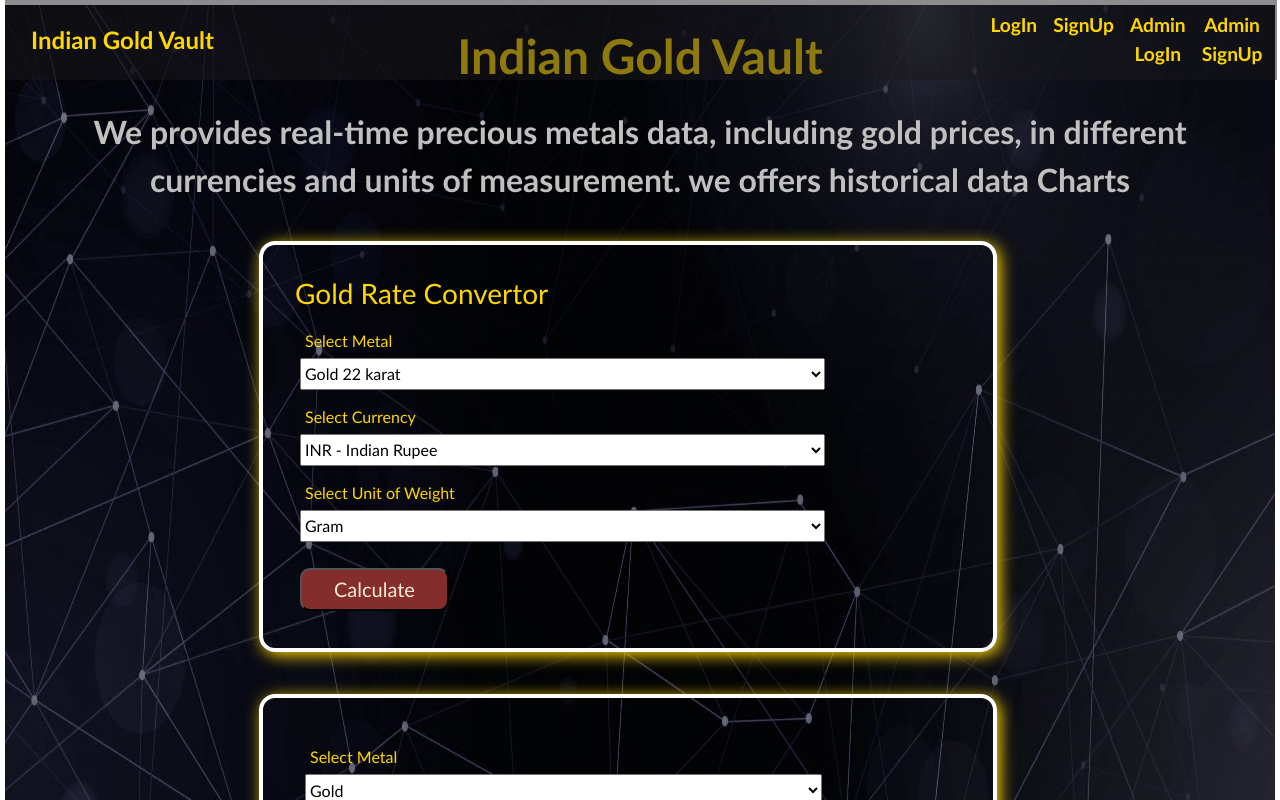
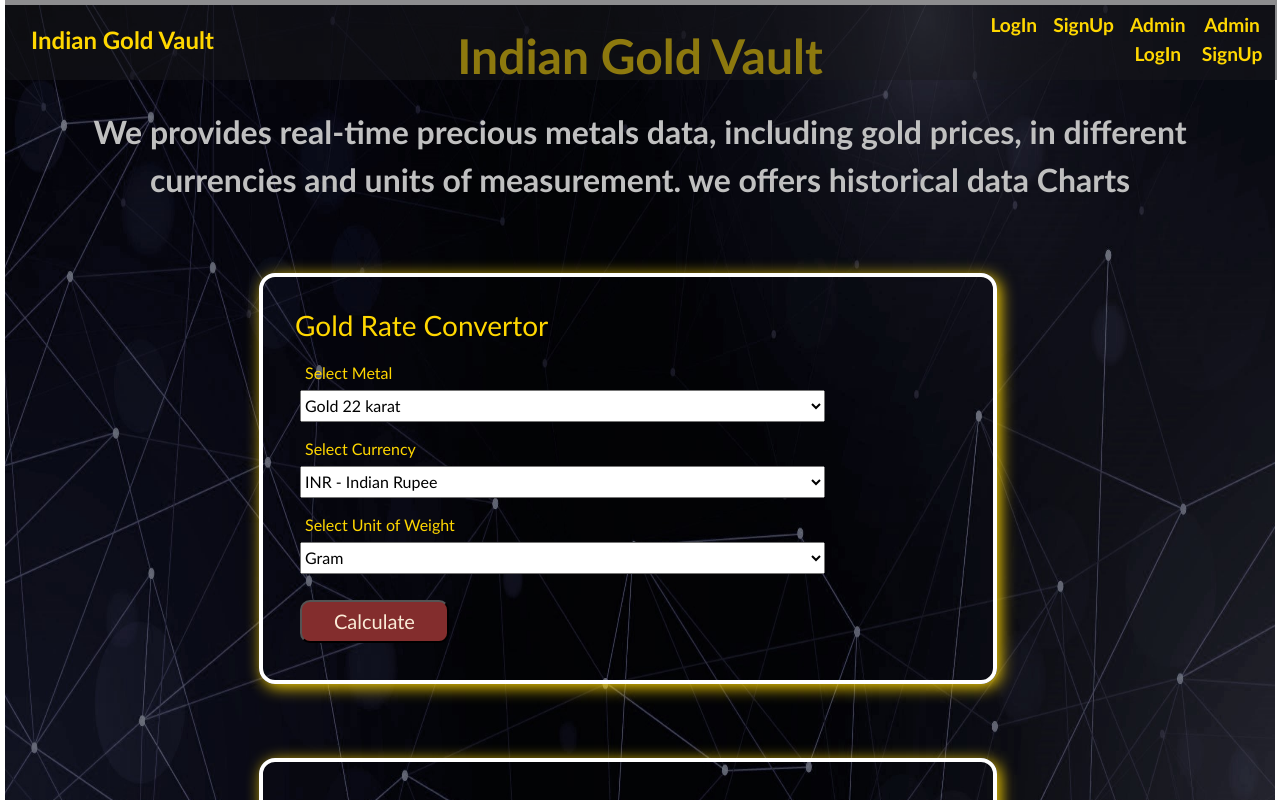
Before and after one commit to mohamedsalahudeen010/Capstone-FrontEnd, a React (Create React App) app: page / in a window 1280 px wide. Shown: the top 800 px of the page. Built offline with nearby package versions, Linux system fonts and the light colour scheme.

Commit message:
Update LandingPage.css

```diff
--- a/src/components/LandingPage/LandingPage/LandingPage.css
+++ b/src/components/LandingPage/LandingPage/LandingPage.css
@@ -18,6 +18,7 @@
     align-content: center;
     justify-content: center;
     width: 100%;
+    margin-top: 2rem;
 }
 .land-form{
     margin-top: 2rem;
@@ -69,7 +70,7 @@ height: 2rem;
 }
 .land-display{
     color: gold;
-    margin-top: 4rem;
+    margin-top: 3rem;
     padding-top: 1rem;
 }
 
```
